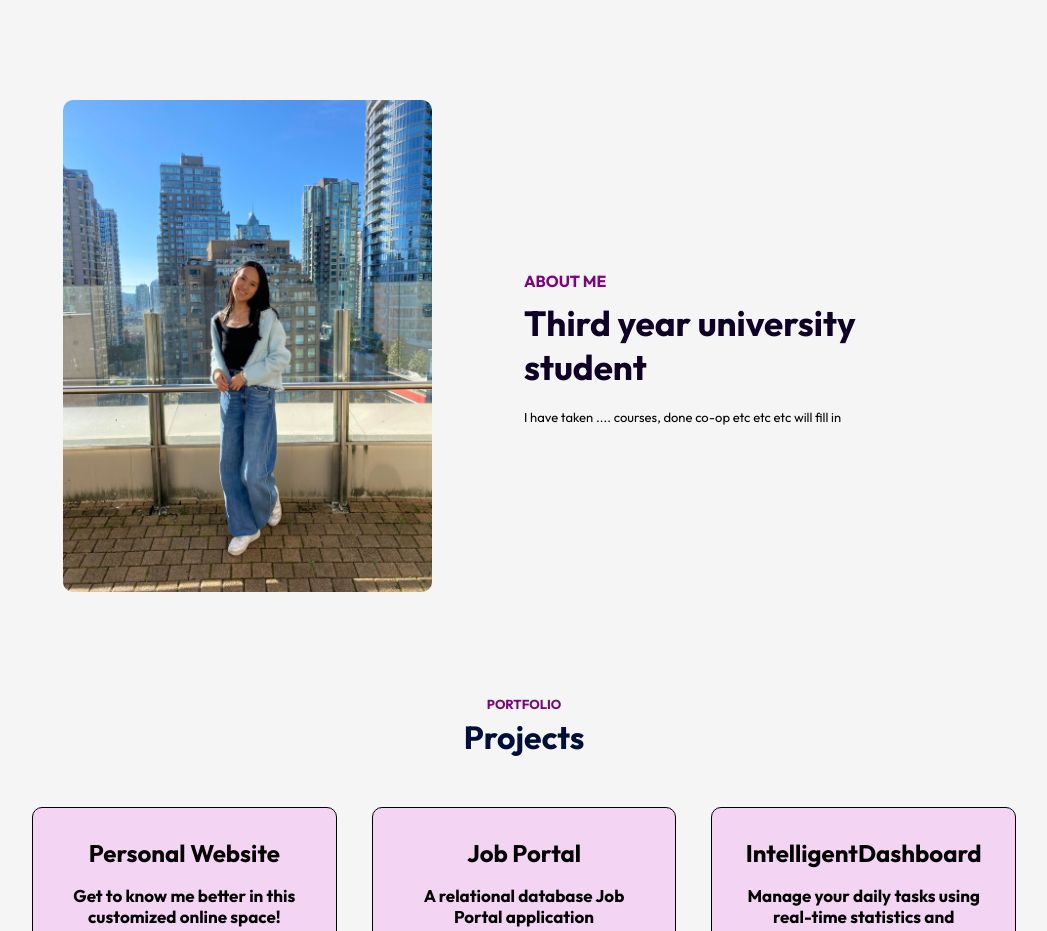
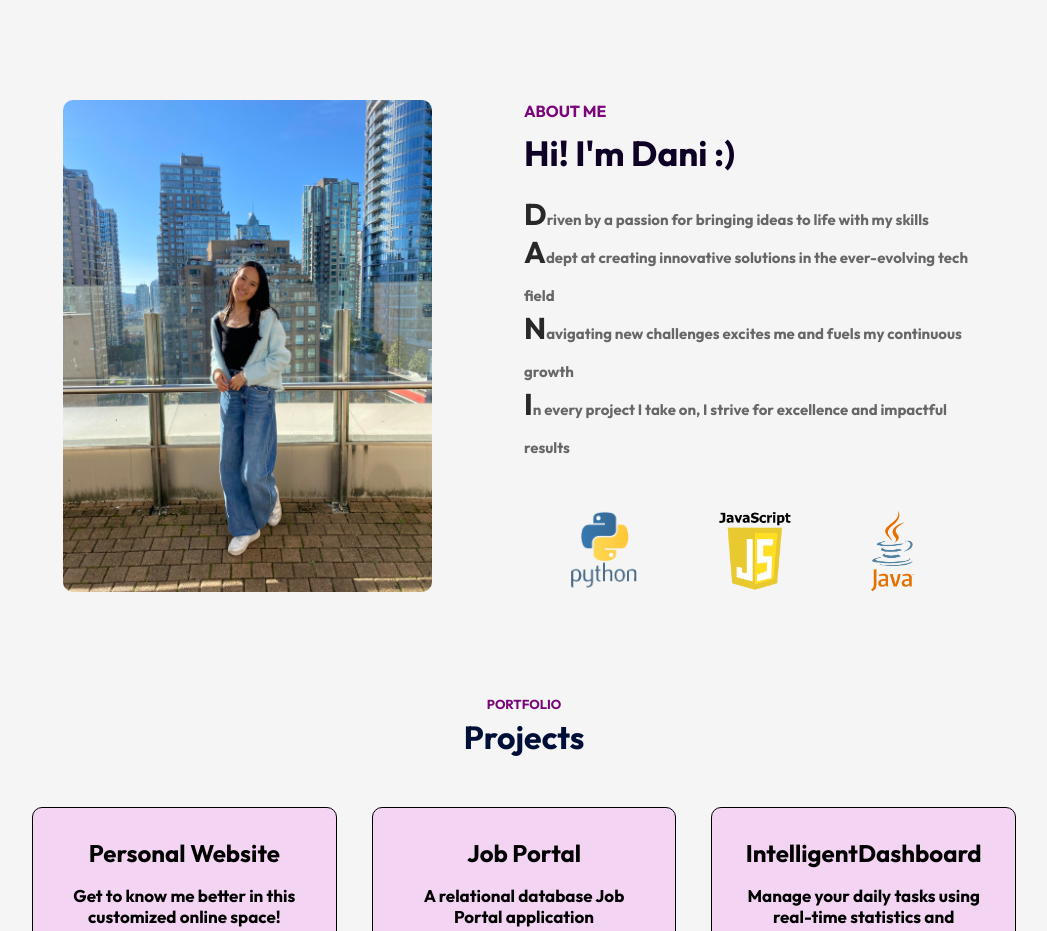
Before and after one commit to daniCodes1/daniCodes1.github.io, a React (Vite) app: page / in a window 1280 px wide. Shown: the part 800-1731 px from the top of the page, without its empty margins (116-1163 px from the left). Built offline with nearby package versions, Linux system fonts and the light colour scheme.

Commit message:
Create an introduction

```diff
--- a/src/Components/About/About.jsx
+++ b/src/Components/About/About.jsx
@@ -1,19 +1,27 @@
 import React from 'react'
 import './About.css'
 import self_img from '../../assets/website-photo.jpg'
-import self_img2 from '../../assets/website-photo2.jpg'
+import java from '../../assets/java.png'
+import js from '../../assets/javascript.png'
+import python from '../../assets/python.png'
+
 
 const About = () => {
   return (
     <div className='about'>
       <div className='about-left'>
         <img src={self_img} alt="" className='about-img'/>
-        {/* <img src={self_img2} alt="" className='about-img'/> */}
       </div>
       <div className='about-right'>
         <h3> ABOUT ME </h3>
-        <h2>Third year university student</h2>
-        <p> I have taken .... courses, done co-op etc etc etc will fill in</p>
+        <h2>Hi! I'm Dani :)</h2>
+        <h4>D<span>riven by a passion for bringing ideas to life with my skills</span></h4>
+        <h4>A<span>dept at creating innovative solutions in the ever-evolving tech field</span></h4>
+        <h4>N<span>avigating new challenges excites me and fuels my continuous growth</span></h4>
+        <h4>I<span>n every project I take on, I strive for excellence and impactful results</span></h4>
+          <img src={python} alt="python" className='languages'/>
+          <img src={js} alt="js" className='languages'/>
+          <img src={java} alt="java" className='languages' style={{ marginLeft: '45px' }}/>
       </div>
     </div>
   )
```
